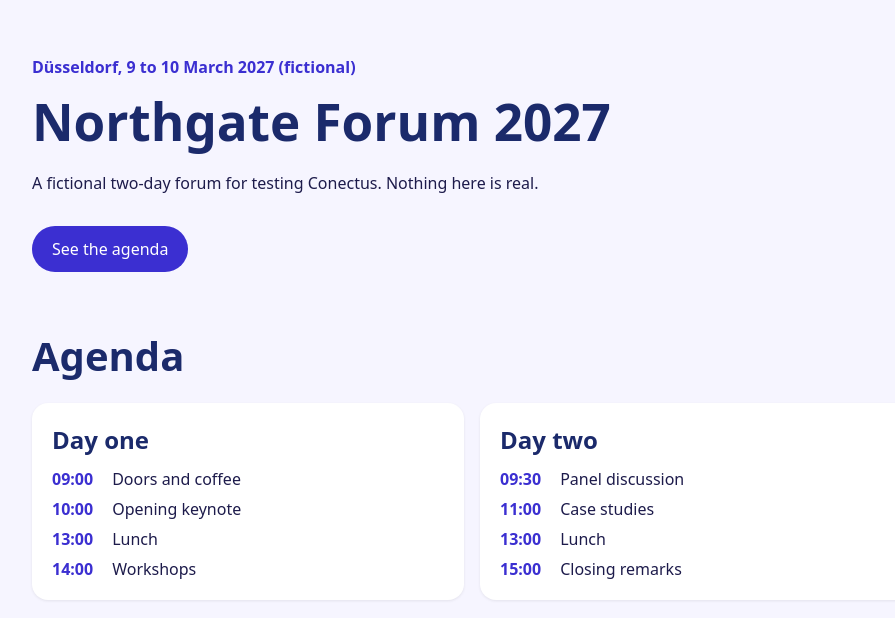
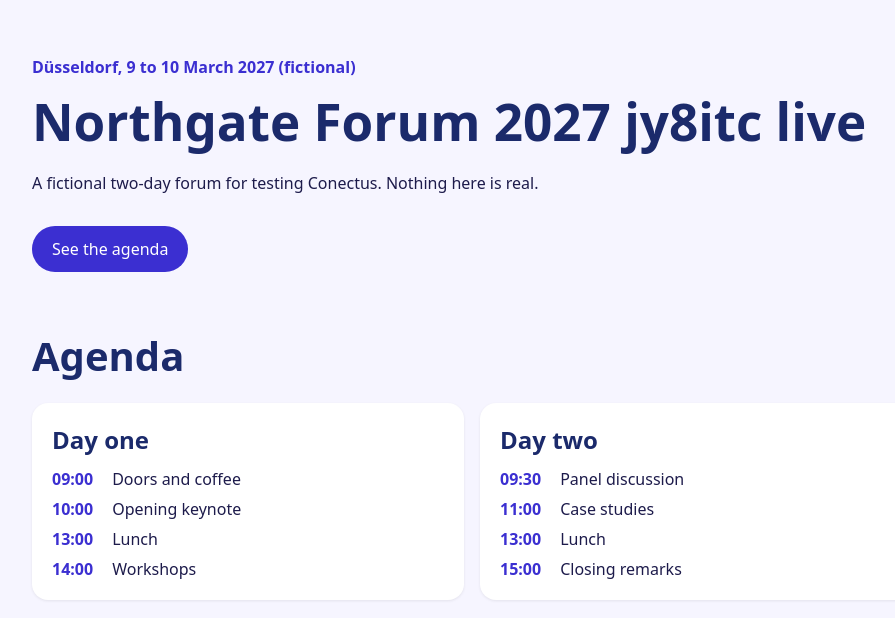
Before and after one commit to codemasterbrown7/conectus-wendy-test-site, a website built with Vite: page index.html in a window 1280 px wide. Shown: the whole page, without its empty margins (168-1063 px from the left). Built offline with nearby package versions, Linux system fonts and the light colour scheme.

Commit message:
Home page heading: Northgate Forum 2027 jy8itc live
Changes the main heading on the home page to read "Northgate Forum 2027 jy8itc live". Nothing else changes.

Prepared and previewed with Wendy in Conectus; approved by the organiser.

```diff
--- a/index.html
+++ b/index.html
@@ -10,7 +10,7 @@
     <main>
       <section class="hero">
         <p class="eyebrow">Düsseldorf, 9 to 10 March 2027 (fictional)</p>
-        <h1>Northgate Forum 2027</h1>
+        <h1>Northgate Forum 2027 jy8itc live</h1>
         <p>A fictional two-day forum for testing Conectus. Nothing here is real.</p>
         <a class="cta" href="#agenda">See the agenda</a>
       </section>
```
